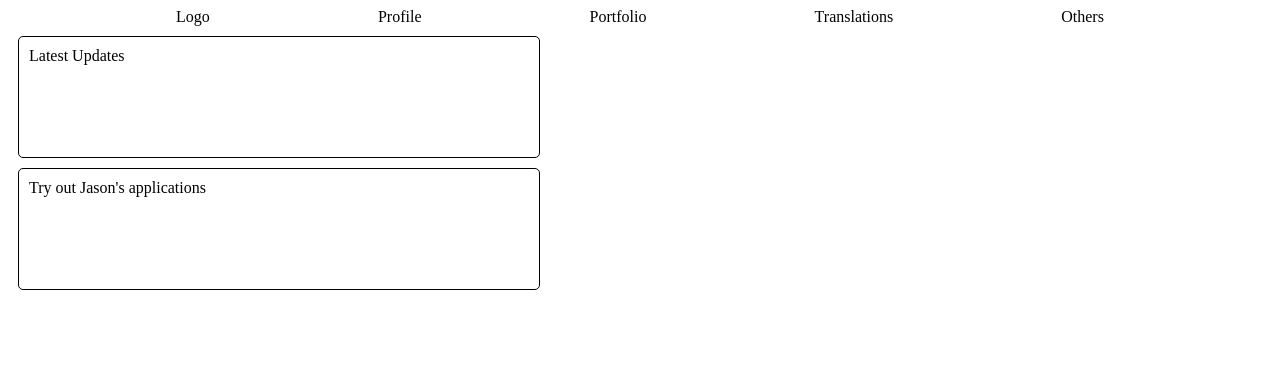
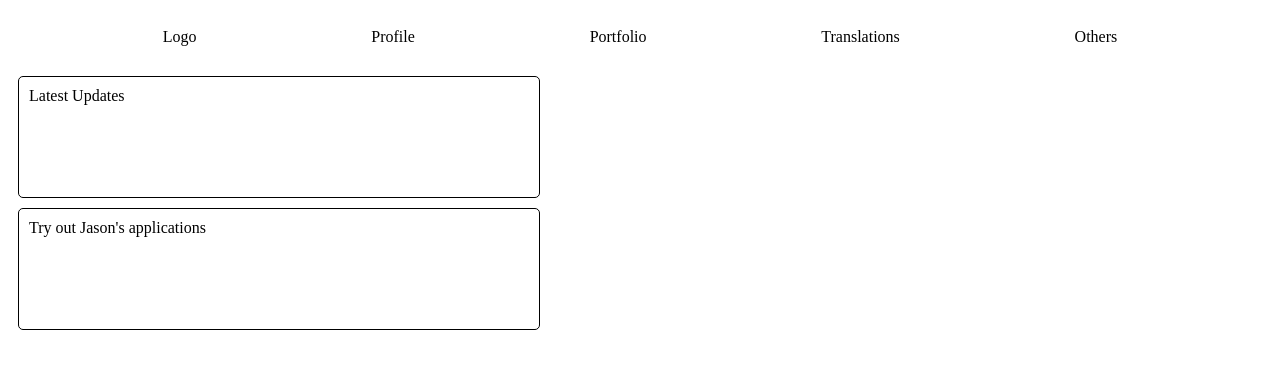
Before and after one commit to jpark-dev/zeipar-web, a React (Create React App) app: page / in a window 1280 px wide. Shown: the top 368 px of the page. Built offline with nearby package versions, Linux system fonts and the light colour scheme.

Commit message:
Gave styling to buttons in the navigation bar.

```diff
--- a/src/components/NavBar.js
+++ b/src/components/NavBar.js
@@ -5,11 +5,11 @@ export default function NavBar() {
   return (
     <>
       <div className="nav-wrapper">
-        <div>Logo</div>
-        <div>Profile</div>
-        <div>Portfolio</div>
-        <div>Translations</div>
-        <div>Others</div>
+        <div className="titles">Logo</div>
+        <div className="titles">Profile</div>
+        <div className="titles">Portfolio</div>
+        <div className="titles">Translations</div>
+        <div className="titles">Others</div>
       </div>
     </>
   );
--- a/src/styles/nav.css
+++ b/src/styles/nav.css
@@ -2,3 +2,6 @@
   display: flex;
   justify-content: space-evenly;
 }
+.titles {
+  padding: 20px;
+}
```
